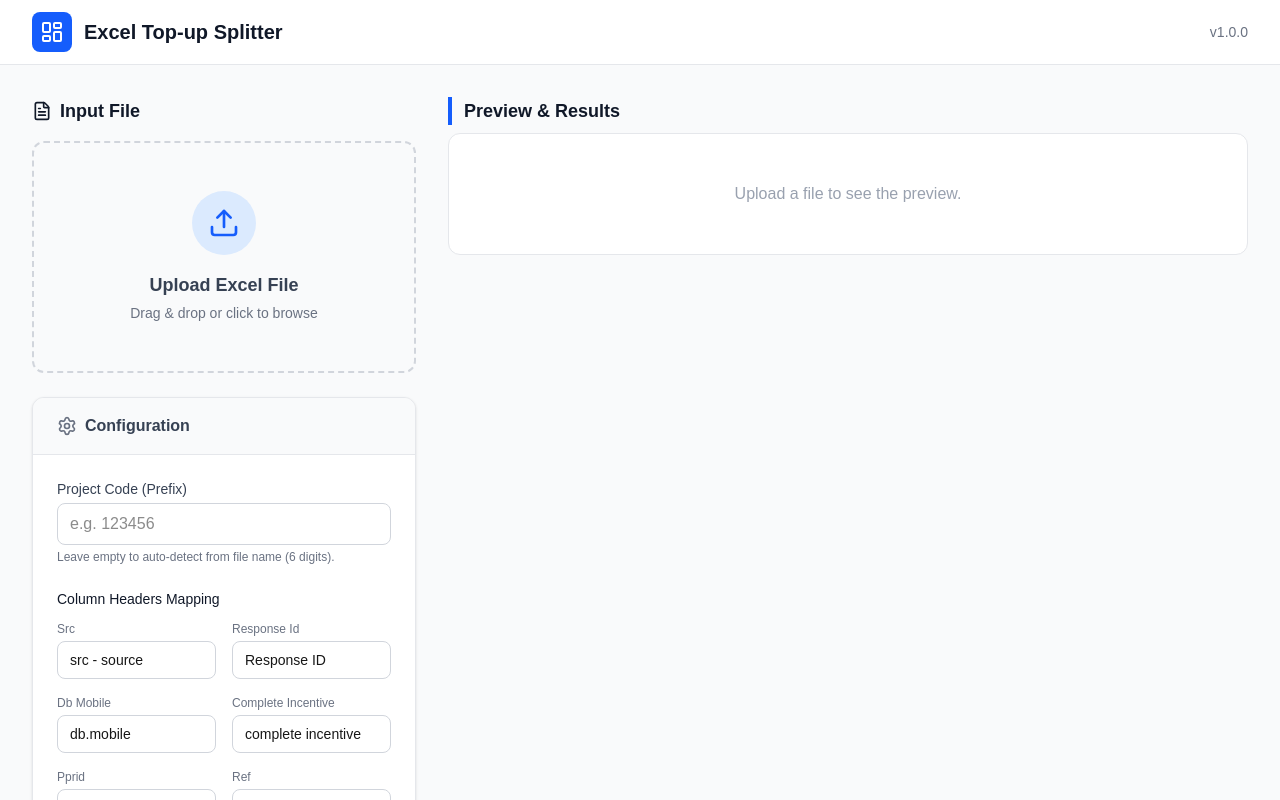
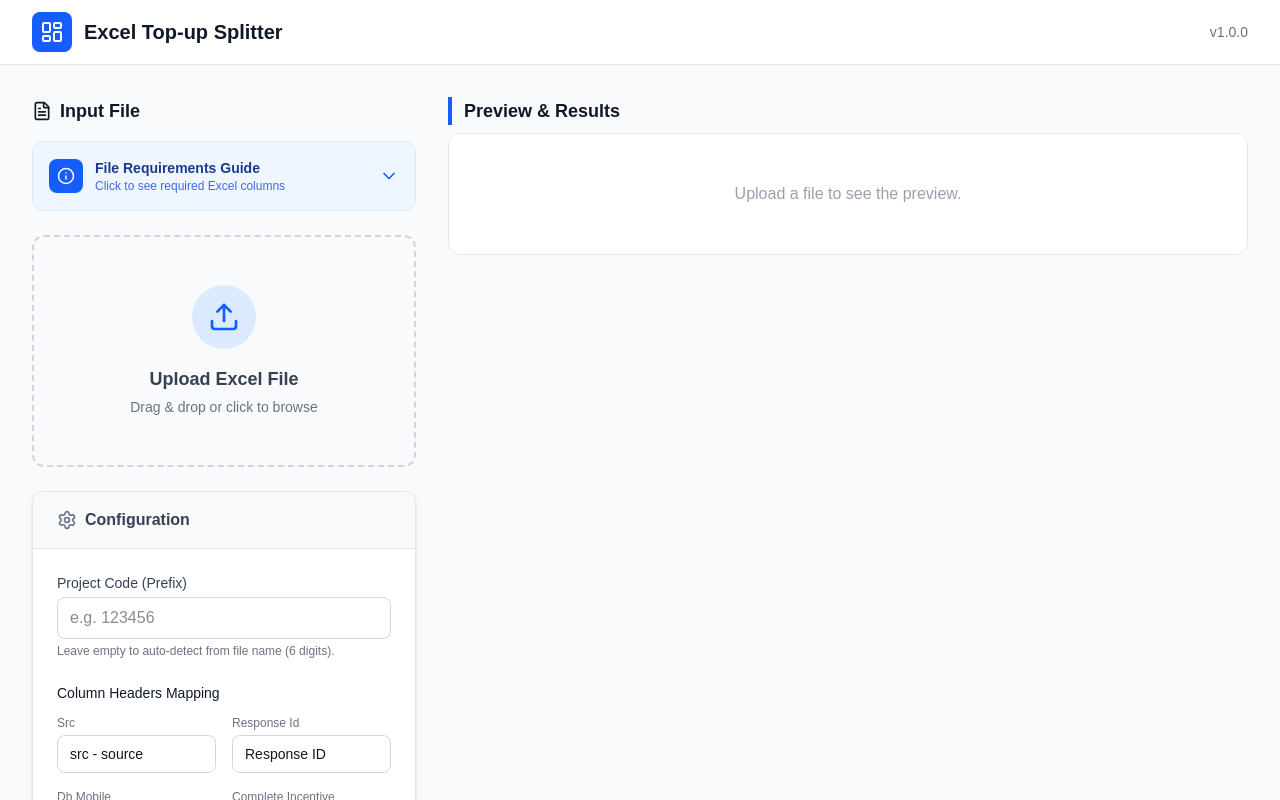
Before and after one commit to phamdongdien19/Excel-Top-up-Splitter_demo, a Next.js app: page / in a window 1280 px wide. Shown: the top 800 px of the page. Built offline with nearby package versions, Linux system fonts and the light colour scheme.

Commit message:
feat: add FileRequirementGuide component to explain mandatory Excel columns

```diff
--- a/src/app/page.tsx
+++ b/src/app/page.tsx
@@ -6,6 +6,7 @@ import { ConfigForm } from '@/components/ConfigForm';
 import { PreviewDashboard } from '@/components/PreviewDashboard';
 import { ActionPanel } from '@/components/ActionPanel';
 import { HistoryList } from '@/components/HistoryList';
+import { FileRequirementGuide } from '@/components/FileRequirementGuide';
 import { processExcelFile, Config, ProcessedResult } from '@/lib/processor';
 import { FileText, LayoutDashboard, History } from 'lucide-react';
 
@@ -226,6 +227,7 @@ export default function Home() {
               <h2 className="text-lg font-semibold text-gray-900 mb-4 flex items-center gap-2">
                 <FileText size={20} /> Input File
               </h2>
+              <FileRequirementGuide />
               <FileUploader
                 selectedFile={file}
                 onFileSelect={(newFile) => {
--- /dev/null
+++ b/src/components/FileRequirementGuide.tsx
@@ -0,0 +1,69 @@
+import React, { useState } from 'react';
+import { Info, CheckCircle2, ChevronDown, ChevronUp, Star } from 'lucide-react';
+
+export function FileRequirementGuide() {
+    const [isOpen, setIsOpen] = useState(false);
+
+    const requirements = [
+        { label: 'src - source', desc: 'Category of respondents (e.g., pp_vendor, referral)', required: true },
+        { label: 'Response ID', desc: 'Unique identifier for each record', required: true },
+        { label: 'Status', desc: 'Rows must be "Complete" or "Completed" to be processed', required: true },
+        { label: 'db.mobile', desc: 'Phone numbers for top-up (VND calculation)', required: true },
+        { label: 'complete incentive', desc: 'The reward amount for completion', required: true },
+        { label: 'pprid', desc: 'ID for Panel Provider vendors (optional)', required: false },
+        { label: 'ref - referrer', desc: 'Source for referral programs (optional)', required: false },
+        { label: 'referral incentive', desc: 'Incentive for the referrer (optional)', required: false },
+    ];
+
+    return (
+        <div className="mb-6">
+            <button
+                onClick={() => setIsOpen(!isOpen)}
+                className="w-full flex items-center justify-between p-4 bg-blue-50 border border-blue-100 rounded-xl hover:bg-blue-100 transition-colors group"
+            >
+                <div className="flex items-center gap-3">
+                    <div className="p-2 bg-blue-600 text-white rounded-lg group-hover:scale-110 transition-transform">
+                        <Info size={18} />
+                    </div>
+                    <div className="text-left">
+                        <h3 className="font-bold text-blue-900 text-sm">File Requirements Guide</h3>
+                        <p className="text-xs text-blue-700 opacity-80">Click to see required Excel columns</p>
+                    </div>
+                </div>
+                {isOpen ? <ChevronUp size={20} className="text-blue-600" /> : <ChevronDown size={20} className="text-blue-600" />}
+            </button>
+
+            {isOpen && (
+                <div className="mt-2 p-5 bg-white border border-gray-100 rounded-xl shadow-xl animate-in fade-in slide-in-from-top-4 duration-300">
+                    <div className="space-y-4">
+                        <div className="flex items-center gap-2 mb-2">
+                            <Star size={14} className="text-amber-500 fill-amber-500" />
+                            <span className="text-[10px] font-black text-gray-400 uppercase tracking-widest">Mandatory Columns</span>
+                        </div>
+
+                        <div className="grid grid-cols-1 gap-3">
+                            {requirements.map((req, idx) => (
+                                <div key={idx} className="flex items-start gap-3 p-3 rounded-lg bg-gray-50/50 border border-transparent hover:border-gray-200 transition-all">
+                                    <div className={`mt-1 h-2 w-2 rounded-full shrink-0 ${req.required ? 'bg-red-500' : 'bg-gray-300'}`} title={req.required ? 'Required' : 'Optional'}></div>
+                                    <div>
+                                        <h4 className="text-xs font-bold text-gray-800 font-mono italic">
+                                            {req.label}
+                                            {req.required && <span className="text-red-500 ml-1">*</span>}
+                                        </h4>
+                                        <p className="text-[11px] text-gray-500 mt-0.5">{req.desc}</p>
+                                    </div>
+                                </div>
+                            ))}
+                        </div>
+
+                        <div className="mt-4 p-3 bg-amber-50 border border-amber-100 rounded-lg">
+                            <p className="text-[10px] text-amber-800 leading-relaxed">
+                                <span className="font-bold uppercase">Pro Tip:</span> The system uses "Smart Matching" but works best if your column headers match these names exactly. Case-insensitive.
+                            </p>
+                        </div>
+                    </div>
+                </div>
+            )}
+        </div>
+    );
+}
```
